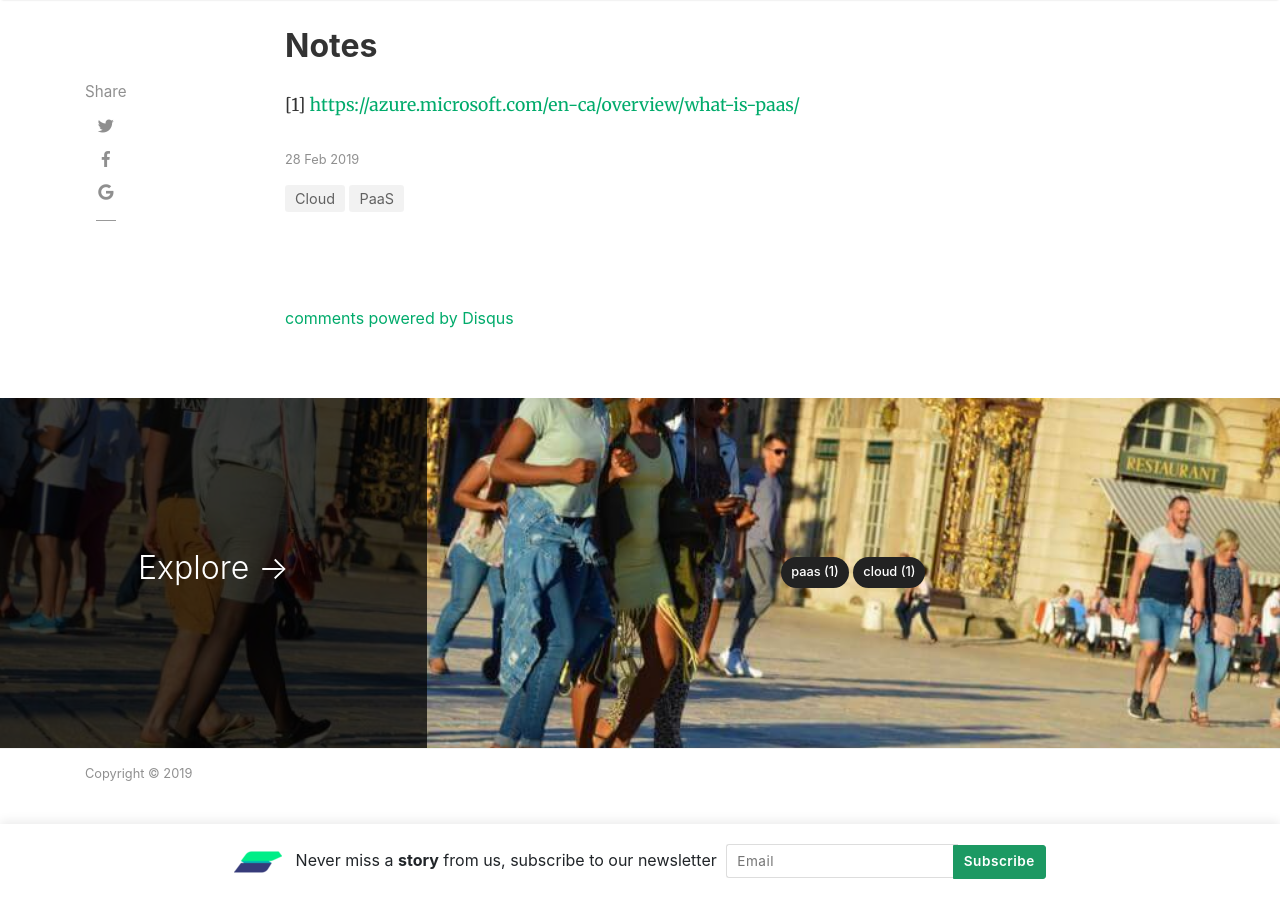
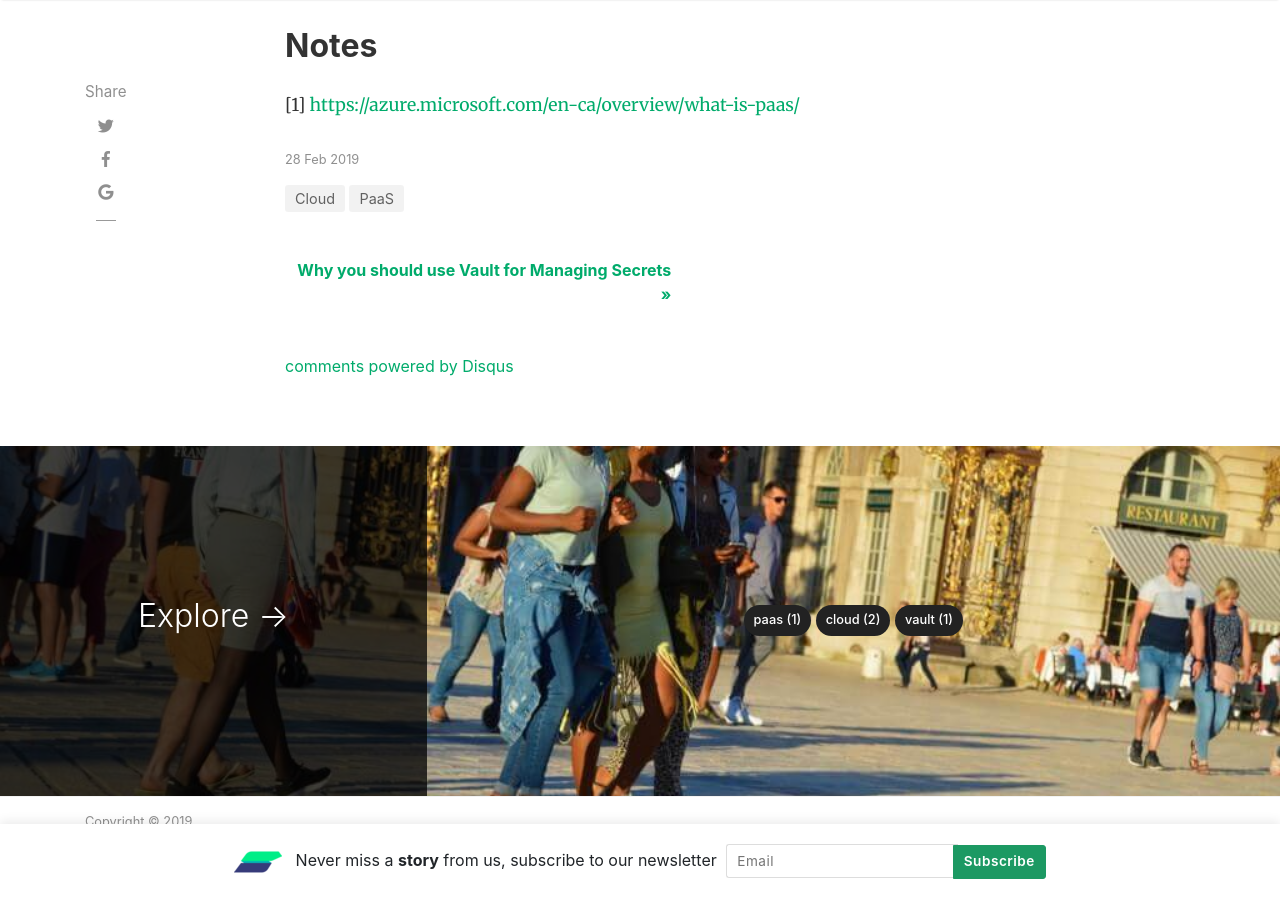
Before and after one commit to ScalarSoftware/blog, a Jekyll site: the page built from _posts/2019-02-28-should-a-startup-use-paas.md, in a window 1280 px wide and 900 px high, scrolled down 3788 px. Built offline with Jekyll 4.4.1, drawn with Linux system fonts in a browser that asks for light colours; nearby versions of some CDN libraries; comment, search, counter and statistics services are not loaded; part of the change alters nothing that is shown.

Commit message:
add vault blog post

```diff
--- a/_layouts/post.html
+++ b/_layouts/post.html
@@ -41,7 +41,7 @@ post_class: post-template
 			</div>
 
 			<!-- Post Featured Image -->
-			{% if page.image %}<img class="featured-image img-fluid" src="{% if page.image contains "://" %}{{ page.image }}{% else %}{{ page.image | absolute_url }}{% endif %}" alt="{{ page.title }}">{% endif %}
+			{% if page.image %}<center><img class="featured-image img-fluid" src="{% if page.image contains "://" %}{{ page.image }}{% else %}{{ page.image | absolute_url }}{% endif %}" alt="{{ page.title }}"></center>{% endif %}
 			<!-- End Featured Image -->
 
 			<!-- Post Content -->
--- /dev/null
+++ b/_posts/2019-03-01-why-you-should-use-vault-for-managing-secrets.md
@@ -0,0 +1,48 @@
+---
+layout: post
+title:  "Why you should use Vault for Managing Secrets"
+author: alex
+categories: [ Vault, Cloud ]
+image: assets/images/vault.png
+featured: false
+hidden: false
+---
+
+Most development teams are struggling or have struggled to manage secrets at scale. There is a lot of overhead when rotating secrets and it’s a manual process that doesn’t get done right away. The solution for managing secrets is to introduce a tool that can store, audit, revoke, and rotate your secrets.
+
+As development teams start to grow, managing your secrets starts to become complex especially when multiple teams need to access the same secret. Using a centralized secret storage tool like [Vault](https://www.vaultproject.io/){:target="_blank"} will allow multiple teams to access a secret efficiently and securely.
+
+## What is Vault?
+
+Vault is a tool for securely accessing secrets. A secret is anything that you want to tightly control access to, such as API keys, passwords, or certificates. Vault provides a unified interface to any secret, while providing tight access control and recording a detailed audit log.[[1]](https://www.vaultproject.io/docs/what-is-vault/index.html){:target="_blank"}
+
+## The advantages of using Vault
+
+One of the biggest advantages of using Vault is being able to store your secrets in a centralized place that’s encrypted and secured. If you need to update a secret that’s being used in different places, you only need to update it in 1 place. This removes secret management overhead and allows you to rotate secrets more efficiently.
+
+Vault comes with multiple authentication systems. Auth methods are the components in Vault that perform authentication and are responsible for assigning identity and a set of policies to a user.[[2]](https://www.vaultproject.io/docs/auth/){:target="_blank"} What’s nice about Vault is that you can authenticate to it a variety of different ways. One of our personal favorites is using GitHub to authenticate to Vault. This makes it easier to manage user and team permissions for Vault.
+
+Vault allows you to create dynamic secrets. This means that Vault can issue secrets with a Time to live (TTL). What this means is that a secret will only be valid for a certain period of time before it gets revoked. Vault has a feature called [secrets engines](https://www.vaultproject.io/docs/secrets/){:target="_blank"} which allows Vault to issue secrets to specific services dynamically. For example, Vault has a secrets engine that can handle database credentials which will allow Vault to dynamically generate credentials to a specific database for a certain amount of time. We highly recommend this feature as it’s a secure and automated way of handling credentials for certain systems. Since this is audited, you can see who requests a credential to which specific system. Since these credentials have a TTL, credentials being compromised become less of an issue.
+
+One security focused feature that comes with Vault is audit logging which you can enable with 1 command. An audit log will show you if someone accesses or deletes a specific secret. It also shows when someone authenticates to the server. One strategy we’ve used in the past was to ship the audit logs to a centralized logging tool for further analysis. This allows you to indefinitely store the audit logs and lets you create reports on the activity of Vault. Traditionally it’s been difficult to see which secret is being accessed by who and the audit log solves this problem by creating log entries for all user actions.
+
+If you have a server or application that needs to access a specific secret, Vault also provides functionality to solve this problem. Vault introduced the [AppRole](https://www.vaultproject.io/docs/auth/approle.html){:target="_blank"} as a way to provide authentication to specific roles in Vault. This means a system or application can only have access to credentials that you let it have access to by defining a role.
+
+People might think that Vault is insecure because if someone compromises the Vault server, they should be able to read any secret. This isn’t true since you need to authenticate to Vault to be able to read secrets. Vault also uses an algorithm known as Shamir's Secret Sharing to split the master key into shards. This means that even if you hold a key, you aren’t able to unseal Vault unless you have all of them. This is similar to a Two-man rule but you can have multiple people holding keys. In the past, we've set up clusters to have 6 key holders which are common in large organizations.
+
+
+## The disadvantages of using Vault
+
+The main disadvantage of using vault is the overhead required to run a vault cluster. The cluster needs to guarantee a certain uptime because applications can go down if they can’t read secrets from it. This means you have to create a robust infrastructure that can scale for your organization. It also needs to be performant so applications can read secrets quickly. The only managed Vault solution that currently exists is [Vault Enterprise](https://www.hashicorp.com/products/vault/enterprise){:target="_blank"}. It’s expensive but does solve the operational concerns for large companies that really heavily on Vault for managing their secrets and require a good SLA.
+
+People might view the unsealing feature of Vault a disadvantage which is understandable. The alternative to having multiple key holders would be to introduce Vault auto unsealing. While this does make it easier to recover Vault when it goes down, some people might view this as a security risk. When evaluating auto unseal, you need to make sure you understand how it works and make sure it gets implemented correctly.
+
+## Conclusion
+
+Vault is a great way to manage secrets for large organizations and development teams. Being able to issue, rotate, and revoke secrets automatically is what makes Vault worthwhile. When using Vault, the manual overhead of managing secrets is eliminated. If your team is having trouble managing secrets, your team should evaluate Vault to see if introducing a secrets management tool will help improve your process.
+
+## Notes
+
+[1] [https://www.vaultproject.io/docs/what-is-vault/index.html](https://www.vaultproject.io/docs/what-is-vault/index.html){:target="_blank"}
+
+[2] [https://www.vaultproject.io/docs/auth/](https://www.vaultproject.io/docs/auth/){:target="_blank"}
```
Also changed, not shown: assets/images/vault.png (added).
